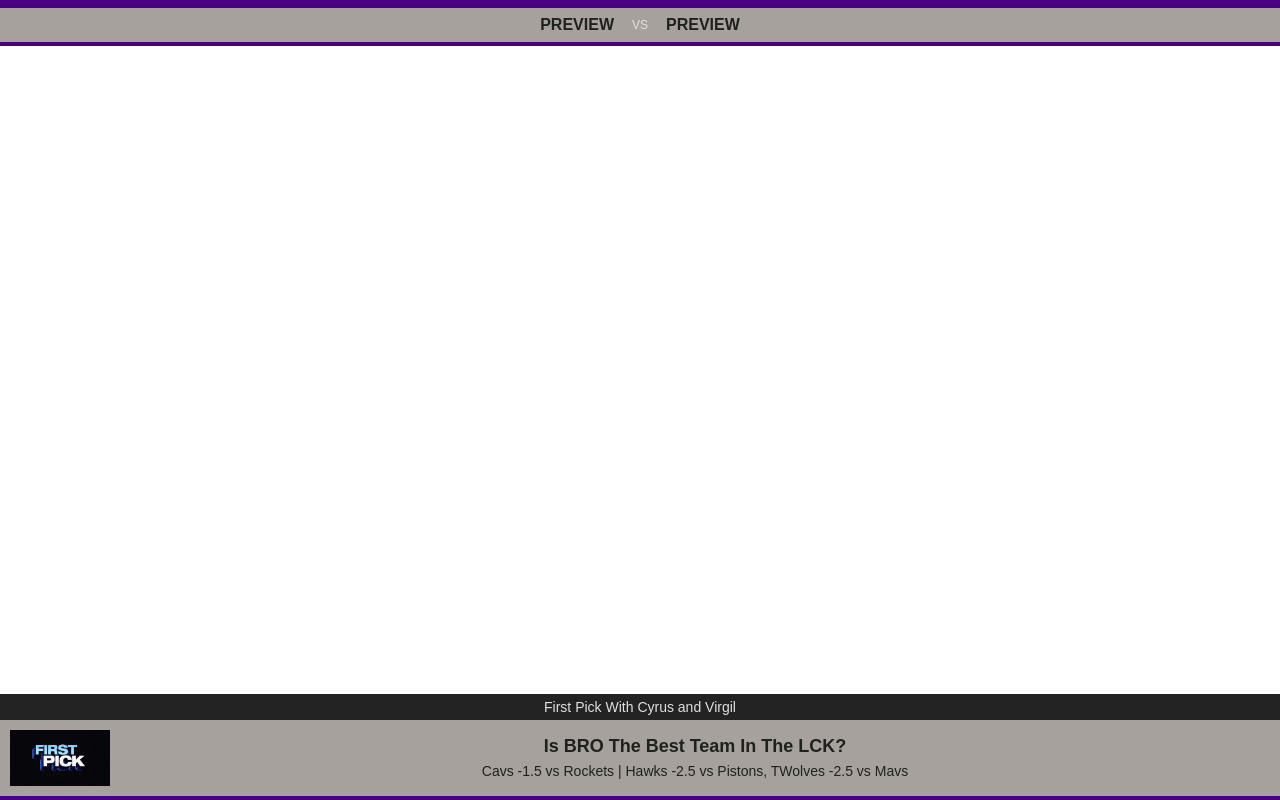
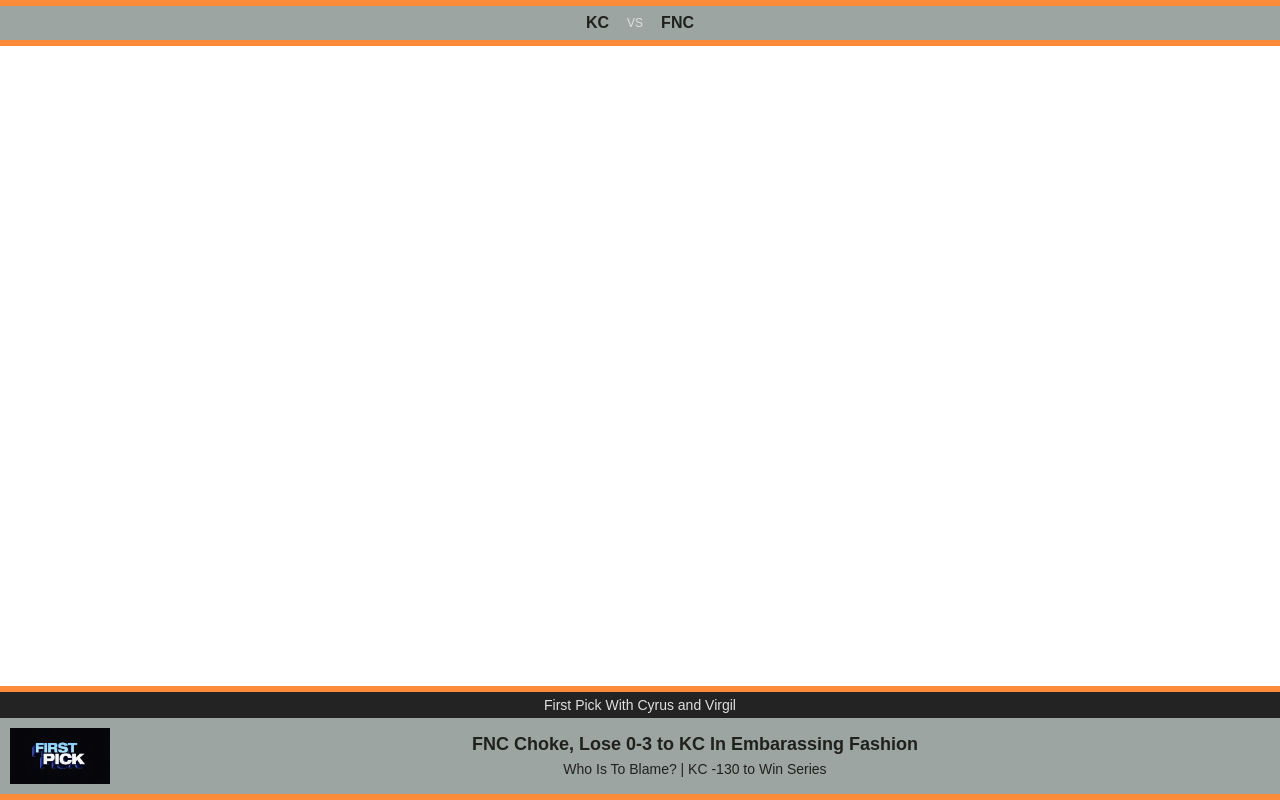
Before and after one commit to GodHog/supreme-journey, a plain HTML site: page index.html in a window 1280 px wide. Drawn offline with Linux system fonts and the light colour scheme.

Commit message:
Update index.html

```diff
--- a/index.html
+++ b/index.html
@@ -7,14 +7,14 @@
     <script>
         const pageConfig = {
             topBanner: {
-                team1: "PREVIEW",
+                team1: "KC",
                 middleText: "VS",
-                team2: "PREVIEW"
+                team2: "FNC"
             },
             bottomBanner: {
                 showTitle: "First Pick With Cyrus and Virgil",
-                mainQuestion: "Is BRO The Best Team In The LCK?",
-                subtitle: "Cavs -1.5 vs Rockets | Hawks -2.5 vs Pistons, TWolves -2.5 vs Mavs "
+                mainQuestion: "FNC Choke, Lose 0-3 to KC In Embarassing Fashion",
+                subtitle: "Who Is To Blame? | KC -130 to Win Series  "
             }
         };
     </script>
@@ -36,22 +36,22 @@
             background-color: transparent;
         }
 
-        .top-blue-strip {
+        .top-gold-strip {
             width: 100%;
-            height: 8px;
-            background-color: #4B0082;
+            height: 6px;
+            background-color: #fb8b3a;
             flex-shrink: 0;
         }
-        .top-small-blue-strip {
+        .top-small-gold-strip {
             width: 100%;
-            height: 4px;
-            background-color: #4B0082;
+            height: 6px;
+            background-color: #fb8b3a;
             flex-shrink: 0;
         }
 
         .top-banner-wrapper {
             width: 100%;
-            background-color: #A6A19D;
+            background-color: #9CA5A2;
             text-align: center;
             padding: 5px 0;
             flex-shrink: 0;
@@ -103,7 +103,7 @@
 
         .bottom-container {
             width: 100%;
-            background-color: #A6A19D;
+            background-color: #9CA5A2;
             display: flex;
             align-items: center;
             padding: 10px;
@@ -137,10 +137,17 @@
             line-height: 1.2;
         }
 
-        .bottom-blue-strip {
+        .bottom-gold-strip {
             width: 100%;
-            height: 4px;
-            background-color: #4B0082;
+            height: 6px;
+            background-color: #fb8b3a;
+            flex-shrink: 0;
+        }
+
+        .middle-gold-strip {
+            width: 100%;
+            height: 6px;
+            background-color: #fb8b3a;
             flex-shrink: 0;
         }
     </style>
@@ -148,7 +155,7 @@
 <body>
 <div class="container">
     <!-- TOP SECTION -->
-    <div class="top-blue-strip"></div>
+    <div class="top-gold-strip"></div>
     <div class="top-banner-wrapper">
         <div class="team-container">
             <span class="team-name" id="team1"></span>
@@ -156,12 +163,13 @@
             <span class="team-name" id="team2"></span>
         </div>
     </div>
-    <div class="top-small-blue-strip"></div>
+    <div class="top-small-gold-strip"></div>
 
     <!-- Middle flexible area -->
     <div class="middle-flex"></div>
 
     <!-- BOTTOM SECTION -->
+    <div class="middle-gold-strip"></div>
     <div class="bottom-black-bar">
         <span id="showTitle"></span>
     </div>
@@ -172,7 +180,7 @@
             <p class="subtext" id="subtitle"></p>
         </div>
     </div>
-    <div class="bottom-blue-strip"></div>
+    <div class="bottom-gold-strip"></div>
 </div>
 
 <script>
```
